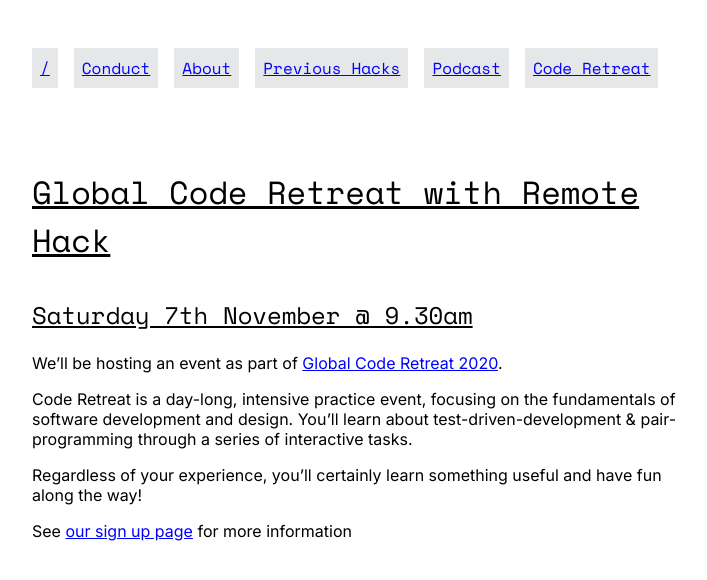
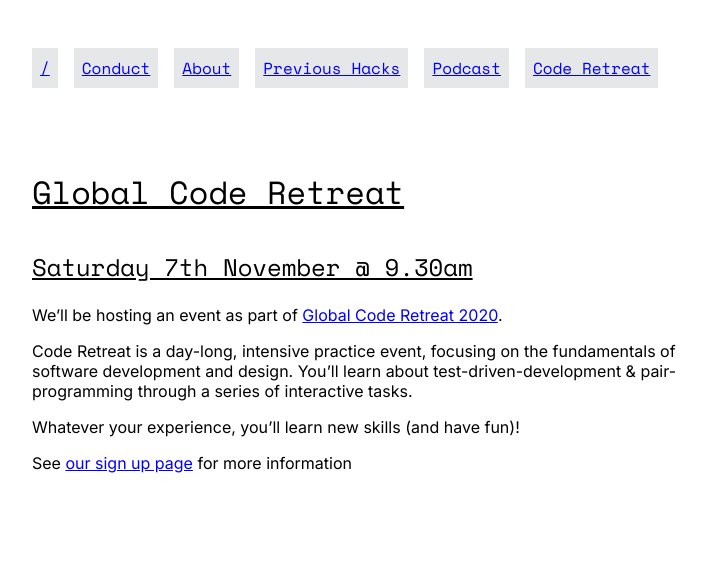
Before and after one commit to remotehack/remotehack.github.io, a Jekyll site: the page built from code-retreat.md, in a window 1280 px wide. Shown: the top 580 px of the page, without its empty margins (272-979 px from the left). Built offline with Jekyll 4.4.1, drawn with Linux system fonts in a browser that asks for light colours; our own code applies the rules of GitHub Pages for plain Markdown files.

Commit message:
Tweak copy

```diff
--- a/code-retreat.md
+++ b/code-retreat.md
@@ -2,7 +2,7 @@
 layout: default
 ---
 
-# Global Code Retreat with Remote Hack
+# Global Code Retreat
 
 ## Saturday 7th November @ 9.30am
 
@@ -10,6 +10,6 @@
 
 Code Retreat is a day-long, intensive practice event, focusing on the fundamentals of software development and design. You'll learn about test-driven-development & pair-programming through a series of interactive tasks.
 
-Regardless of your experience, you'll certainly learn something useful and have fun along the way!
+Whatever your experience, you'll learn new skills (and have fun)!
 
 See [our sign up page](https://ti.to/remote-hack/global-code-retreat-with-remote-hack) for more information
```
